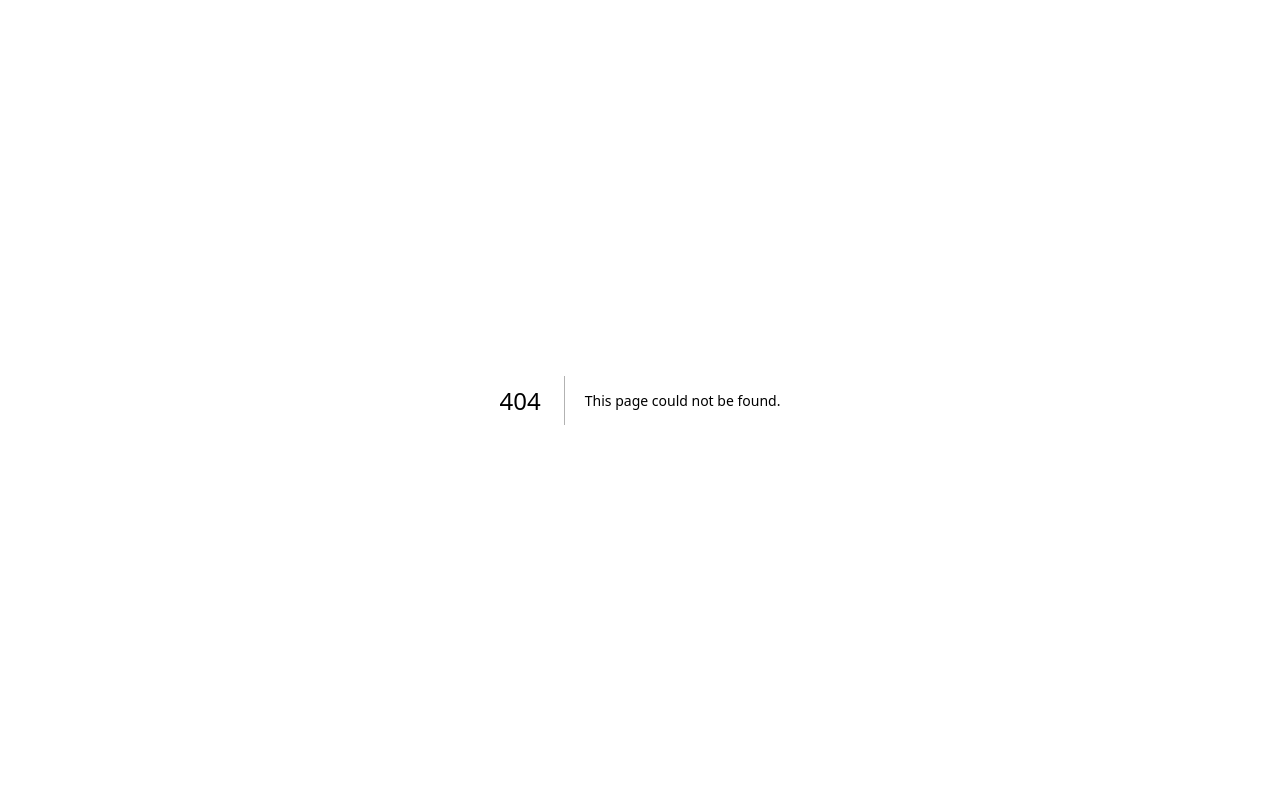
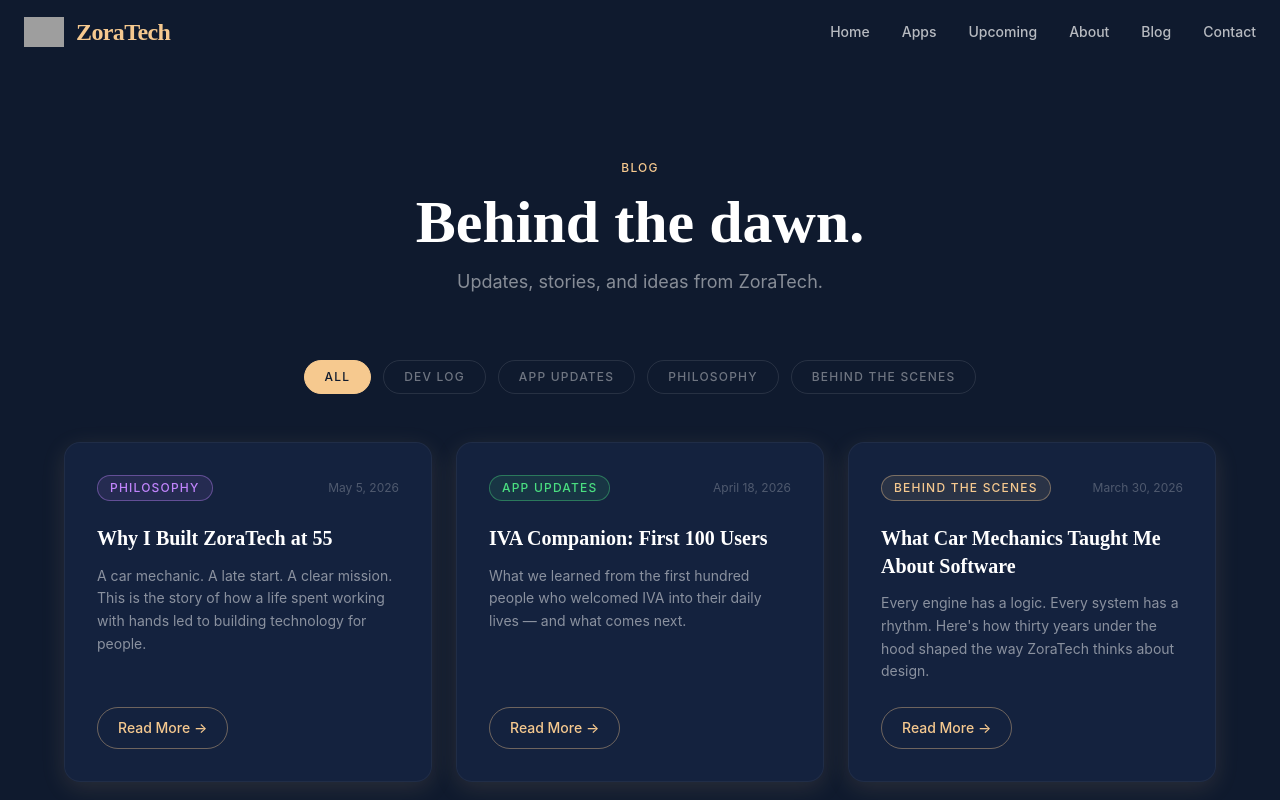
Before and after one commit to dejanlazicns/zoratech-site, a Next.js app: page /blog in a window 1280 px wide. Before the commit this address had no page. Shown: the top 800 px of the page. Built offline with nearby package versions, Linux system fonts and the light colour scheme; grey boxes are pictures that could not be loaded.

Commit message:
✨ Add Blog page — category filter, 3 placeholder posts, animated grid
Co-Authored-By: Claude Sonnet 4.6 <noreply@anthropic.com>

```diff
--- /dev/null
+++ b/src/app/blog/page.tsx
@@ -0,0 +1,136 @@
+"use client";
+
+import { useState } from "react";
+import { motion, AnimatePresence } from "framer-motion";
+import Navbar from "@/components/Navbar";
+import Footer from "@/components/Footer";
+import { blogPosts, type BlogCategory } from "@/lib/blog-data";
+
+const categories = ["All", "Dev Log", "App Updates", "Philosophy", "Behind the Scenes"] as const;
+type Filter = typeof categories[number];
+
+const categoryColors: Record<BlogCategory, string> = {
+  "Dev Log": "text-blue-400 border-blue-400/40 bg-blue-400/10",
+  "App Updates": "text-green-400 border-green-400/40 bg-green-400/10",
+  "Philosophy": "text-purple-400 border-purple-400/40 bg-purple-400/10",
+  "Behind the Scenes": "text-[#F6C98F] border-[#F6C98F]/40 bg-[#F6C98F]/10",
+};
+
+function BlogCard({ post, index }: { post: typeof blogPosts[0]; index: number }) {
+  return (
+    <motion.div
+      layout
+      initial={{ opacity: 0, y: 24 }}
+      animate={{ opacity: 1, y: 0 }}
+      exit={{ opacity: 0, y: 12 }}
+      transition={{ duration: 0.5, ease: [0.22, 1, 0.36, 1] as const, delay: index * 0.08 }}
+      whileHover={{ y: -6 }}
+      className="zora-card flex flex-col p-8 rounded-2xl bg-[#1A2A4F]/50 border border-white/5 hover:border-[#F6C98F]/20 group"
+    >
+      <div className="flex items-center justify-between mb-6">
+        <span className={`text-xs font-medium tracking-widest uppercase px-3 py-1 rounded-full border ${categoryColors[post.category]}`}>
+          {post.category}
+        </span>
+        <span className="text-white/25 text-xs">{post.date}</span>
+      </div>
+
+      <h3 className="font-playfair text-white font-semibold text-xl mb-3 leading-snug group-hover:text-[#F6C98F] transition-colors duration-300">
+        {post.title}
+      </h3>
+      <p className="text-white/50 text-sm leading-relaxed flex-1 mb-6">
+        {post.description}
+      </p>
+
+      <button
+        type="button"
+        className="self-start px-5 py-2.5 border border-[#F6C98F]/40 text-[#F6C98F] text-sm font-medium rounded-full hover:border-[#F6C98F] hover:bg-[#F6C98F]/10 transition-all duration-300"
+      >
+        Read More →
+      </button>
+    </motion.div>
+  );
+}
+
+export default function BlogPage() {
+  const [active, setActive] = useState<Filter>("All");
+
+  const filtered = active === "All"
+    ? blogPosts
+    : blogPosts.filter((p) => p.category === active);
+
+  return (
+    <main className="min-h-screen bg-[#0F1A2E]">
+      <Navbar />
+
+      {/* Hero */}
+      <section className="pt-40 pb-16 px-6 text-center">
+        <motion.div
+          initial={{ opacity: 0, y: 30 }}
+          animate={{ opacity: 1, y: 0 }}
+          transition={{ duration: 0.7, ease: [0.22, 1, 0.36, 1] as const }}
+        >
+          <p className="text-[#F6C98F] text-xs font-medium tracking-widest uppercase mb-4">Blog</p>
+          <h1 className="font-playfair text-4xl md:text-5xl lg:text-6xl font-bold text-white mb-4">
+            Behind the dawn.
+          </h1>
+          <p className="text-white/50 text-lg">Updates, stories, and ideas from ZoraTech.</p>
+        </motion.div>
+      </section>
+
+      {/* Category Filter */}
+      <section className="px-6 pb-12">
+        <motion.div
+          initial={{ opacity: 0, y: 16 }}
+          animate={{ opacity: 1, y: 0 }}
+          transition={{ duration: 0.5, delay: 0.2 }}
+          className="flex flex-wrap justify-center gap-3"
+        >
+          {categories.map((cat) => (
+            <button
+              key={cat}
+              type="button"
+              onClick={() => setActive(cat)}
+              className={`px-5 py-2 rounded-full text-xs font-medium tracking-widest uppercase transition-all duration-300 border ${
+                active === cat
+                  ? "bg-[#F6C98F] text-[#0F1A2E] border-[#F6C98F]"
+                  : "border-white/10 text-white/40 hover:border-[#F6C98F]/40 hover:text-[#F6C98F]"
+              }`}
+            >
+              {cat}
+            </button>
+          ))}
+        </motion.div>
+      </section>
+
+      {/* Grid */}
+      <section className="px-6 pb-32">
+        <div className="max-w-6xl mx-auto">
+          <AnimatePresence mode="popLayout">
+            {filtered.length > 0 ? (
+              <motion.div
+                key="grid"
+                className="grid grid-cols-1 sm:grid-cols-2 lg:grid-cols-3 gap-6"
+              >
+                {filtered.map((post, i) => (
+                  <BlogCard key={post.slug} post={post} index={i} />
+                ))}
+              </motion.div>
+            ) : (
+              <motion.p
+                key="empty"
+                initial={{ opacity: 0 }}
+                animate={{ opacity: 1 }}
+                exit={{ opacity: 0 }}
+                className="text-center text-white/25 text-sm py-20"
+              >
+                No posts in this category yet.
+              </motion.p>
+            )}
+          </AnimatePresence>
+        </div>
+      </section>
+
+      <Footer />
+    </main>
+  );
+}
--- /dev/null
+++ b/src/lib/blog-data.ts
@@ -0,0 +1,33 @@
+export type BlogCategory = "Dev Log" | "App Updates" | "Philosophy" | "Behind the Scenes";
+
+export type BlogPost = {
+  slug: string;
+  title: string;
+  category: BlogCategory;
+  date: string;
+  description: string;
+};
+
+export const blogPosts: BlogPost[] = [
+  {
+    slug: "why-i-built-zoratech-at-55",
+    title: "Why I Built ZoraTech at 55",
+    category: "Philosophy",
+    date: "May 5, 2026",
+    description: "A car mechanic. A late start. A clear mission. This is the story of how a life spent working with hands led to building technology for people.",
+  },
+  {
+    slug: "iva-companion-first-100-users",
+    title: "IVA Companion: First 100 Users",
+    category: "App Updates",
+    date: "April 18, 2026",
+    description: "What we learned from the first hundred people who welcomed IVA into their daily lives — and what comes next.",
+  },
+  {
+    slug: "what-car-mechanics-taught-me-about-software",
+    title: "What Car Mechanics Taught Me About Software",
+    category: "Behind the Scenes",
+    date: "March 30, 2026",
+    description: "Every engine has a logic. Every system has a rhythm. Here's how thirty years under the hood shaped the way ZoraTech thinks about design.",
+  },
+];
```
